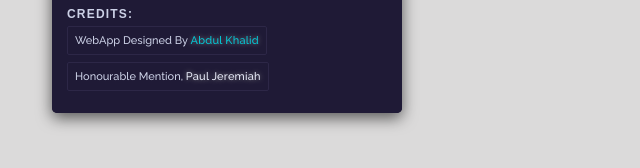
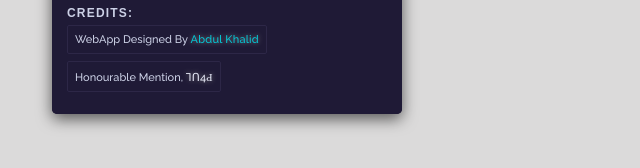
Before and after one commit to easc-official/java, a plain HTML site: page assets/about/about.html in a window 1280 px wide. Shown: the part 520-688 px from the top of the page, 413-1053 px from the left. Drawn offline with Linux system fonts and the light colour scheme.

Commit message:
Update about.html

```diff
--- a/assets/about/about.html
+++ b/assets/about/about.html
@@ -28,7 +28,7 @@
 			<h6 class="skill">Credits:</h6>
 			<ul>
 				<li>WebApp Designed By <a id="author" href="../author/author.html">Abdul Khalid</a></li>
-				<li>Honourable Mention, <a href="#" id="pj">Paul Jeremiah</a></li>
+				<li>Honourable Mention, <a href="#" id="pj">⅂Ո4Ԁ</a></li>
 			</ul>
 		</div>
     </div>
```
